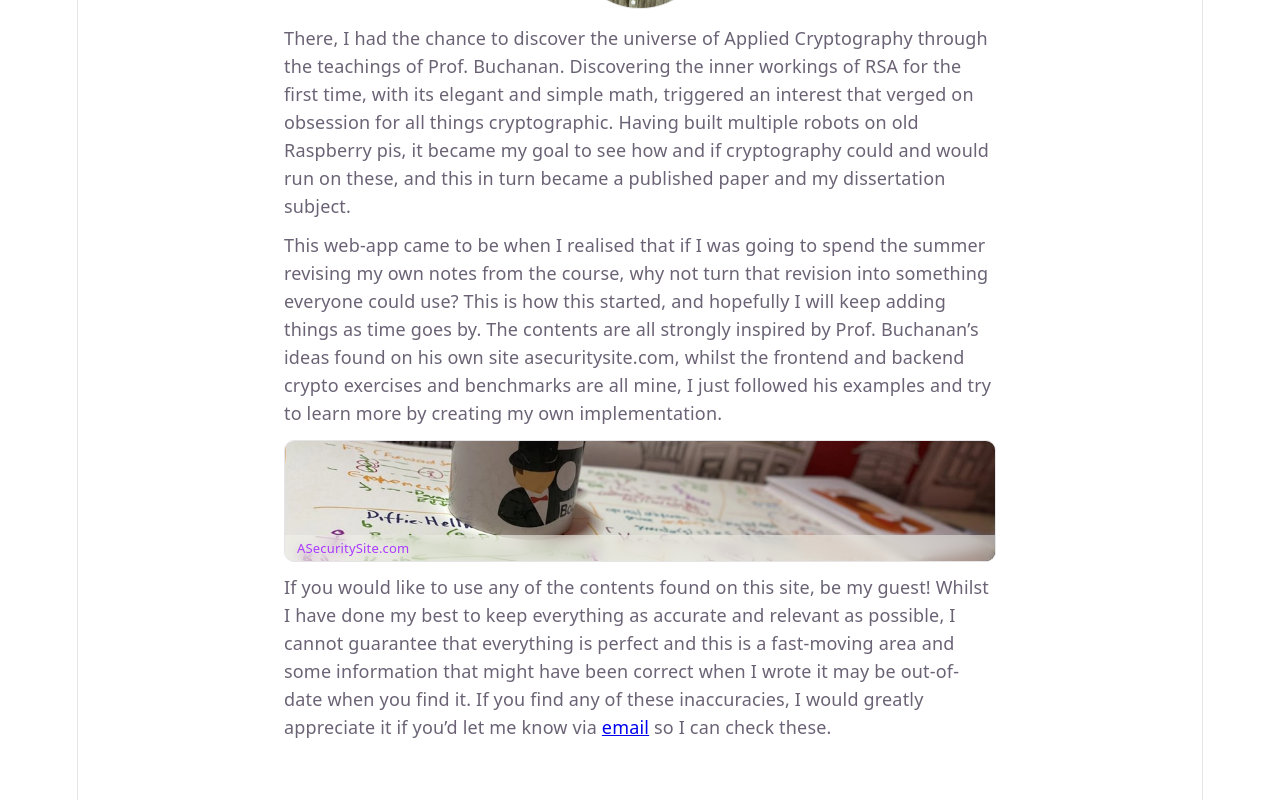
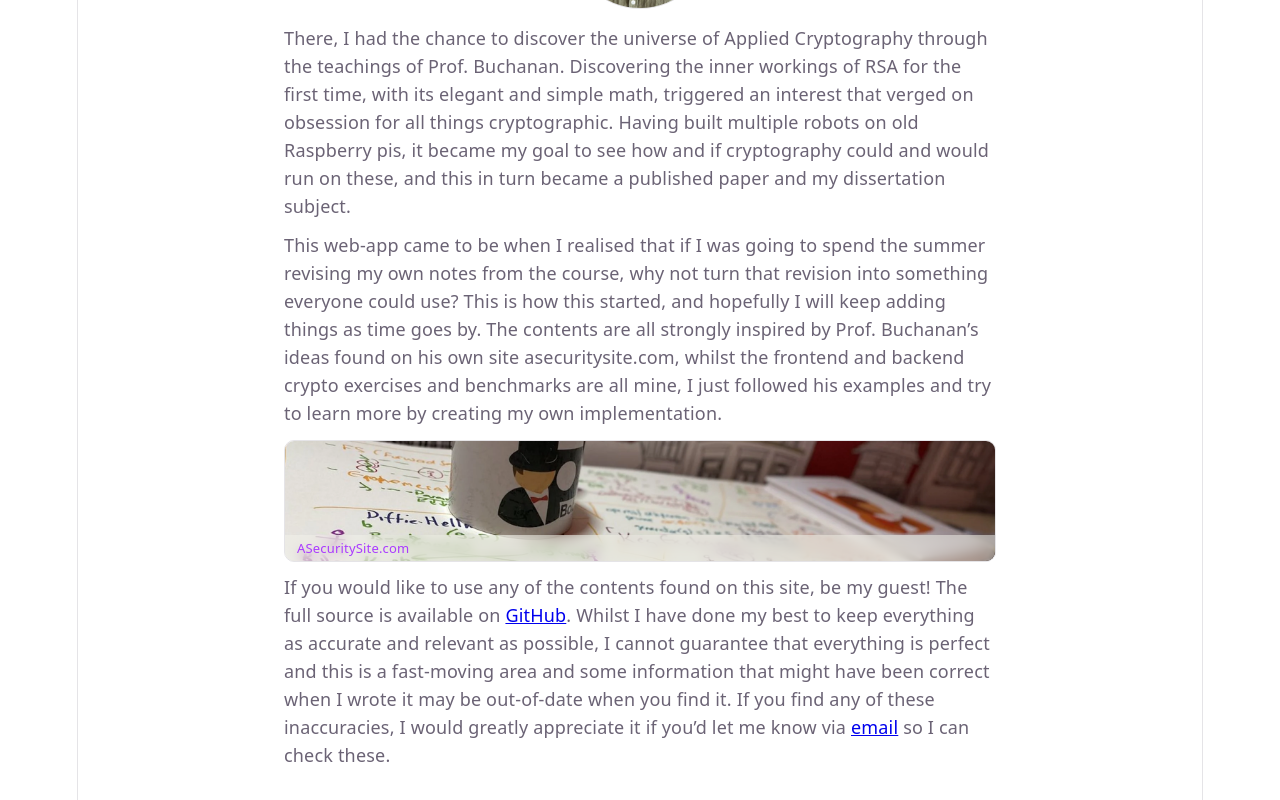
Before and after one commit to gillo7/CryptoMaths, a React (Vite) app in the folder frontend/: page /about in a window 1280 px wide. Shown: the part 572-1372 px from the top of the page. Built offline with nearby package versions, Linux system fonts and the light colour scheme.

Commit message:
Link the GitHub repo from the About page

```diff
--- a/frontend/src/pages/About.tsx
+++ b/frontend/src/pages/About.tsx
@@ -67,7 +67,15 @@
         </a>
         <p>
           If you would like to use any of the contents found on this
-          site, be my guest! Whilst I have done my best to keep
+          site, be my guest! The full source is available on{' '}
+          <a
+            href="https://github.com/gillo7/CryptoMaths"
+            target="_blank"
+            rel="noopener noreferrer"
+          >
+            GitHub
+          </a>
+          . Whilst I have done my best to keep
           everything as accurate and relevant as possible, I cannot
           guarantee that everything is perfect and this is a
           fast-moving area and some information that might have been
```
